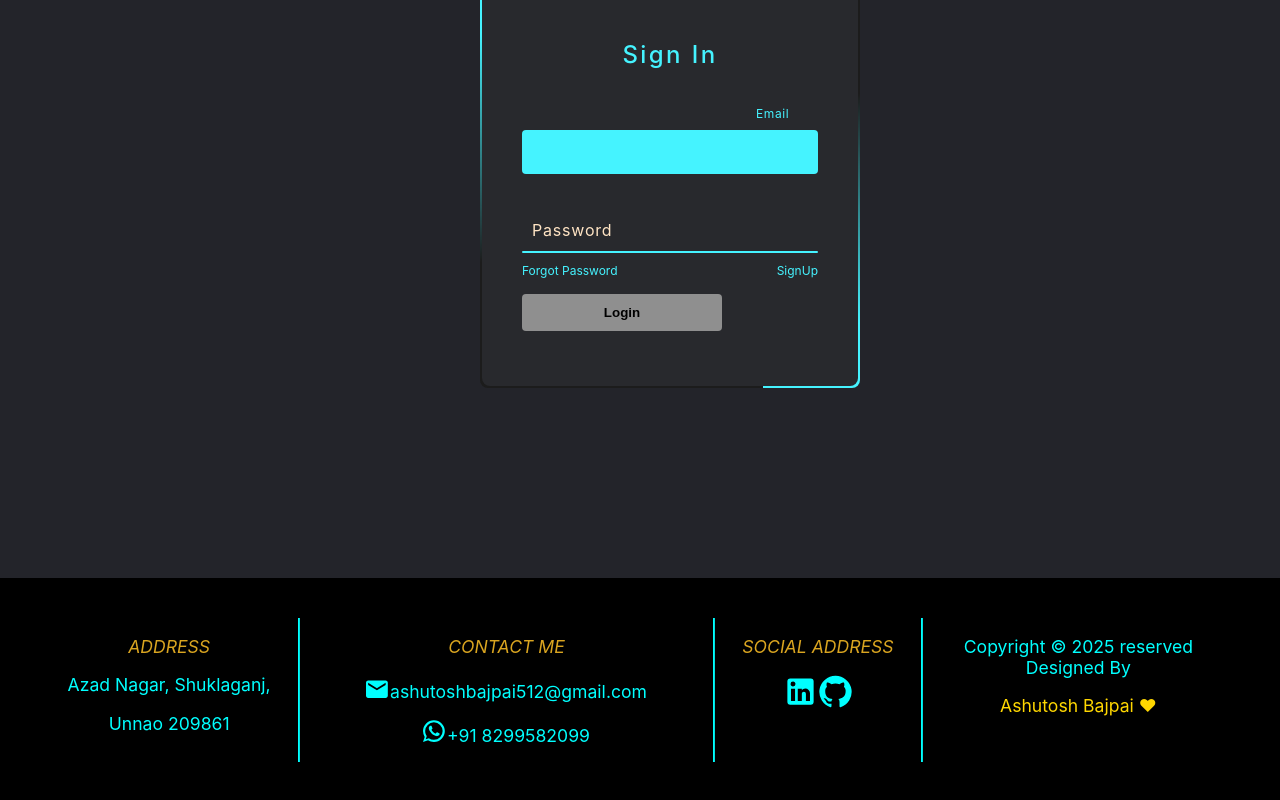
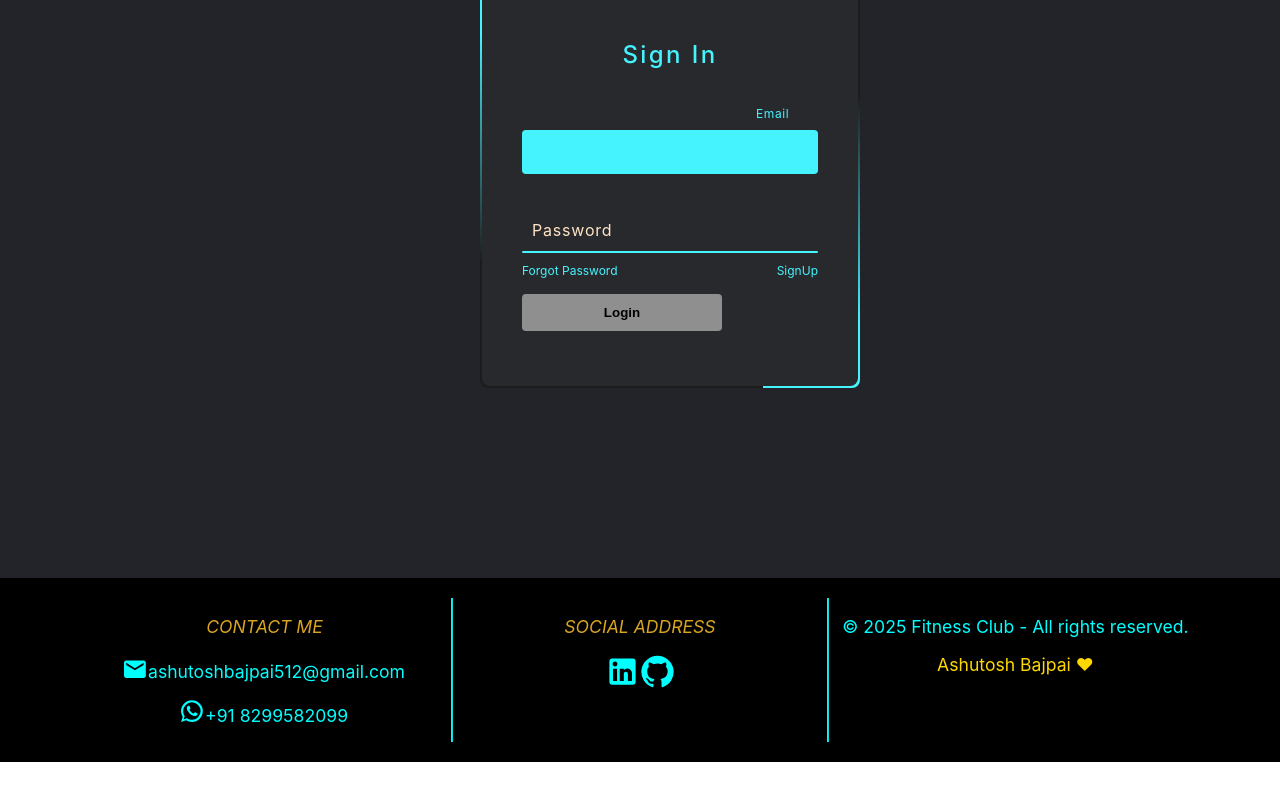
Before and after one commit to ashuBajpai999/fitnessClub, a React (Create React App) app: page /#/SignIn in a window 1280 px wide. Shown: the part 222-1022 px from the top of the page. After the commit the page ends 984 px from the top, so only its background shows below. Built offline with nearby package versions, Linux system fonts and the light colour scheme.

Commit message:
Modify some code
1 - change theme color
2 - change icon for android
3 - change footer

```diff
--- a/public/index.html
+++ b/public/index.html
@@ -4,7 +4,7 @@
     <meta charset="utf-8" />
     <link rel="icon" href="%PUBLIC_URL%/favicon.ico" />
     <meta name="viewport" content="width=device-width, initial-scale=1" />
-    <meta name="theme-color" content="#000000" />
+    <meta name="theme-color" content="#b719d2" />
     <meta
       name="description"
       content="Web site created using create-react-app"
--- a/src/App.css
+++ b/src/App.css
@@ -731,13 +731,10 @@ input[type="submit"]:active {
   background-color: black;
   height: auto;
   padding: 20px 0px;
+  justify-content: center;
 }
 
-.address {
-  text-align: center;
-}
-
-.footer .address,
+.footer
 .mailLink,
 .contactMe,
 .socialAddress {
--- a/src/Layout/Footer.js
+++ b/src/Layout/Footer.js
@@ -35,31 +35,7 @@ const Footer = () => {
       )}&su=${encodeURIComponent(subject)}&body=${encodeURIComponent(body)}`;
   return (
     <Grid container className="footer">
-      <Grid item xs={12} md={2.5} sm={5}>
-        <Grid
-          container
-          display="flex"
-          justifyContent="space-evenly"
-          alignItems="center"
-        >
-          <Grid item xs={12} color="aqua" className="address">
-            <p
-              style={{
-                color: "goldenrod",
-                fontStyle: "oblique",
-              }}
-            >
-              ADDRESS
-            </p>
-            <p>Azad Nagar, Shuklaganj,</p>
-            <p> Unnao 209861</p>
-          </Grid>
-        </Grid>
-      </Grid>
-      <Grid item className="verticalDivider">
-        <Divider orientation="vertical" />
-      </Grid>
-      <Grid item xs={12} md={4} sm={5}>
+      <Grid item xs={12} md={3.5} sm={5}>
         <Grid
           container
           display="flex"
@@ -119,11 +95,13 @@ const Footer = () => {
       </Grid>
       <Grid
         item
+        xs={10}
+        md={0.02}
         className={isMdScreen ? "verticalDivider" : "horizontalDivider"}
       >
         <Divider orientation="vertical" />
       </Grid>
-      <Grid item xs={12} md={2} sm={12}>
+      <Grid item xs={12} md={3.5} sm={12}>
         <Grid
           container
           display="flex"
@@ -157,7 +135,7 @@ const Footer = () => {
       </Grid>
       <Grid
         item
-        xs={12}
+        xs={10}
         md={0.02}
         className={isMdScreen ? "verticalDivider" : "horizontalDivider"}
       >
@@ -166,7 +144,7 @@ const Footer = () => {
           variant={isMdScreen ? "fullWidth" : "middle"}
         />
       </Grid>
-      <Grid item xs={12} md={3} sm={12}>
+      <Grid item xs={12} md={3.5} sm={12}>
         <Grid
           container
           display="flex"
@@ -179,7 +157,7 @@ const Footer = () => {
             sx={{ textAlign: "center" }}
             className="footerText"
           >
-            <p className="text">Copyright © 2025 reserved Designed By</p>
+            <p className="text">© 2025 Fitness Club - All rights reserved. </p>
             <span className="name"> Ashutosh Bajpai ❤</span>
           </Grid>
         </Grid>
--- a/src/Modules/Dashboard/MainDashboard.js
+++ b/src/Modules/Dashboard/MainDashboard.js
@@ -14,11 +14,7 @@ const MainDashboard = () => {
       </Grid>
 
       <Outlet />
-      <Grid container className="footer">
-        <Grid item md={12} xs={12} sm={12} marginLeft={5}>
-          <Footer />
-        </Grid>
-      </Grid>
+      <Footer />
     </Fragment>
   );
 };
```
Also changed, not shown: public/logo192.png, public/manifest.json.
